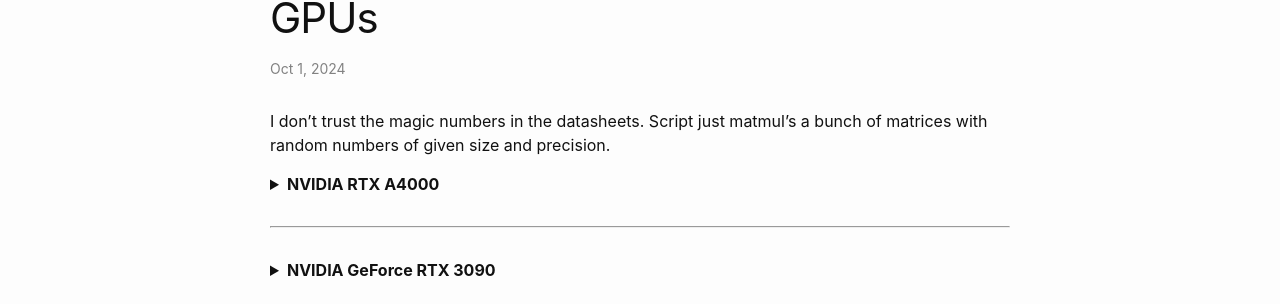
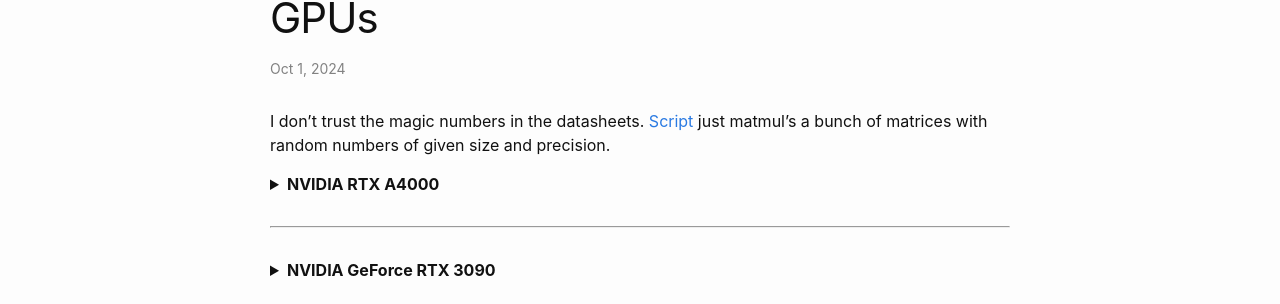
Before and after one commit to davidquarel/davidquarel.github.io, a Jekyll site: the page built from _posts/2025-05-21-GPU-bench.md, in a window 1280 px wide. Shown: the part 146-450 px from the top of the page. Built offline with Jekyll 4.4.1, drawn with Linux system fonts in a browser that asks for light colours; comment, search, counter and statistics services are not loaded; some of the changed lines change nothing that is shown.

Commit message:
added link to benchmark script

```diff
--- a/_posts/2025-05-21-GPU-bench.md
+++ b/_posts/2025-05-21-GPU-bench.md
@@ -8,7 +8,7 @@
 
 
 I don't trust the magic numbers in the datasheets.
-Script just matmul's a bunch of matrices with random numbers of given size and precision.
+[Script](https://github.com/davidquarel/bench-gpu/tree/main) just matmul's a bunch of matrices with random numbers of given size and precision.
 
 <details>
 <summary><strong>NVIDIA RTX A4000</strong></summary>
```
